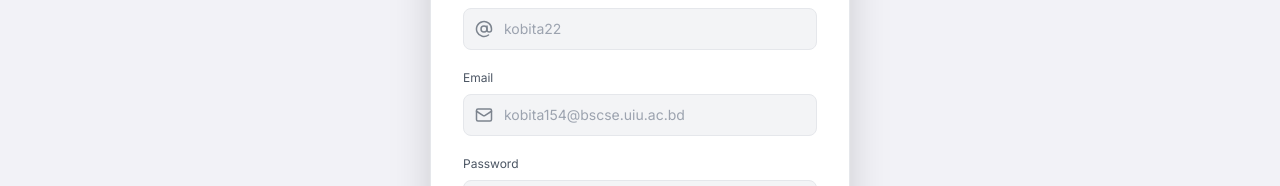
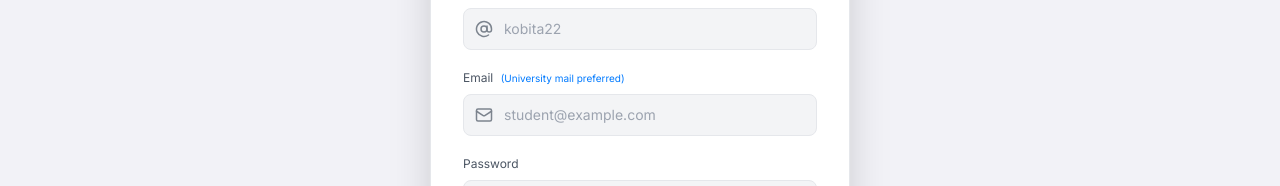
Before and after one commit to ruhul03/studentOS, a React (Vite) app in the folder frontend/: page /register in a window 1280 px wide. Shown: the part 427-613 px from the top of the page. Built offline with nearby package versions, Linux system fonts and the light colour scheme; no server answers.

Commit message:
feat: allow any email for registration and default to Gmail SMTP

```diff
--- a/frontend/src/pages/Register.jsx
+++ b/frontend/src/pages/Register.jsx
@@ -23,8 +23,8 @@ export function Register() {
   }, [user, navigate]);
 
   const isValidEmail = (email) => {
-    // Restrict to *.uiu.ac.bd domains
-    const regex = /^[\w-.]+@([\w-]+\.)?uiu\.ac\.bd$/;
+    // Basic email validation
+    const regex = /^[^\s@]+@[^\s@]+\.[^\s@]+$/;
     return regex.test(email);
   };
 
@@ -33,7 +33,7 @@ export function Register() {
     setError('');
 
     if (!isValidEmail(email)) {
-      setError('Please use a valid UIU email address (e.g., student@bscse.uiu.ac.bd).');
+      setError('Please use a valid email address.');
       return;
     }
 
@@ -151,7 +151,7 @@ export function Register() {
               </div>
 
               <div className="flex flex-col gap-2">
-                <label className="font-label-caps text-xs text-on-surface-variant">Email</label>
+                <label className="font-label-caps text-xs text-on-surface-variant">Email <span className="text-[10px] text-primary normal-case font-normal ml-1">(University mail preferred)</span></label>
                 <div className="relative flex items-center">
                   <Mail size={18} className="absolute left-3 text-on-surface-variant opacity-70" />
                   <input
@@ -159,7 +159,7 @@ export function Register() {
                     value={email}
                     onChange={(e) => setEmail(e.target.value)}
                     required
-                    placeholder="kobita154@bscse.uiu.ac.bd"
+                    placeholder="student@example.com"
                     className="w-full bg-surface-container-highest border border-outline-variant rounded-lg py-2.5 pl-10 pr-4 text-on-surface placeholder:text-on-surface-variant/50 focus:outline-none focus:border-primary focus:ring-1 focus:ring-primary transition-all font-body-sm text-sm"
                   />
                 </div>
```
Also changed, not shown: 2 other files (tests, documents, lock files or other folders).
